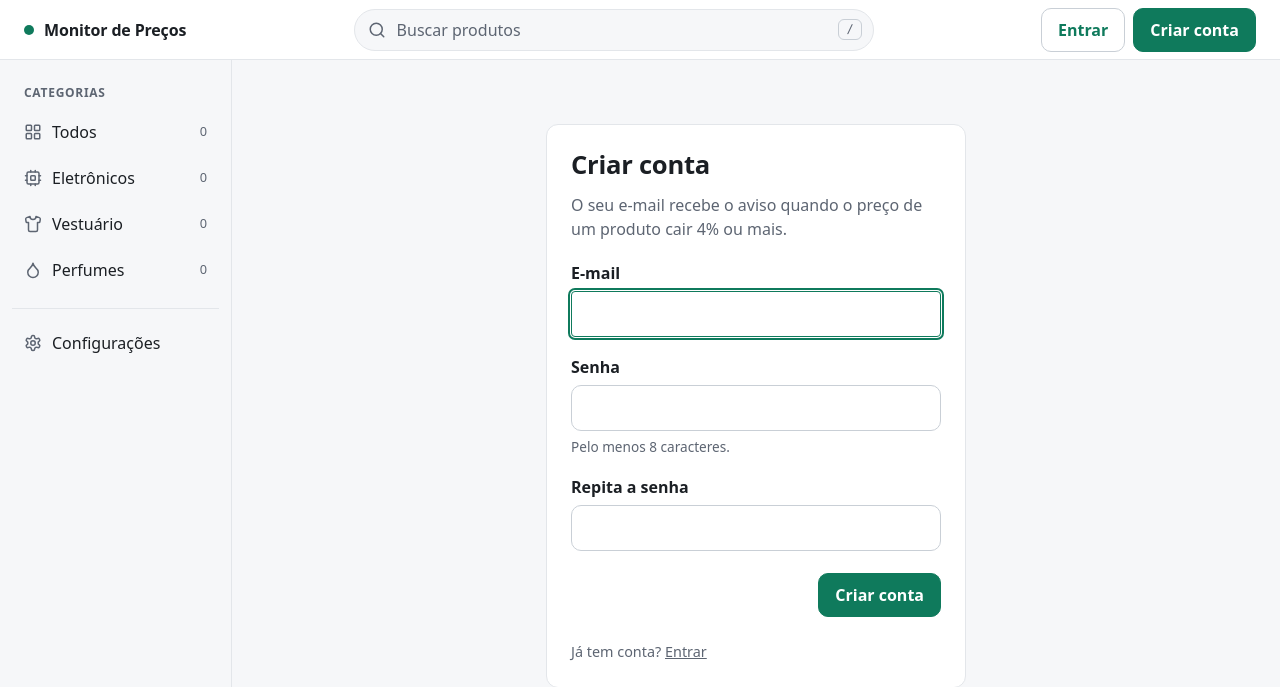
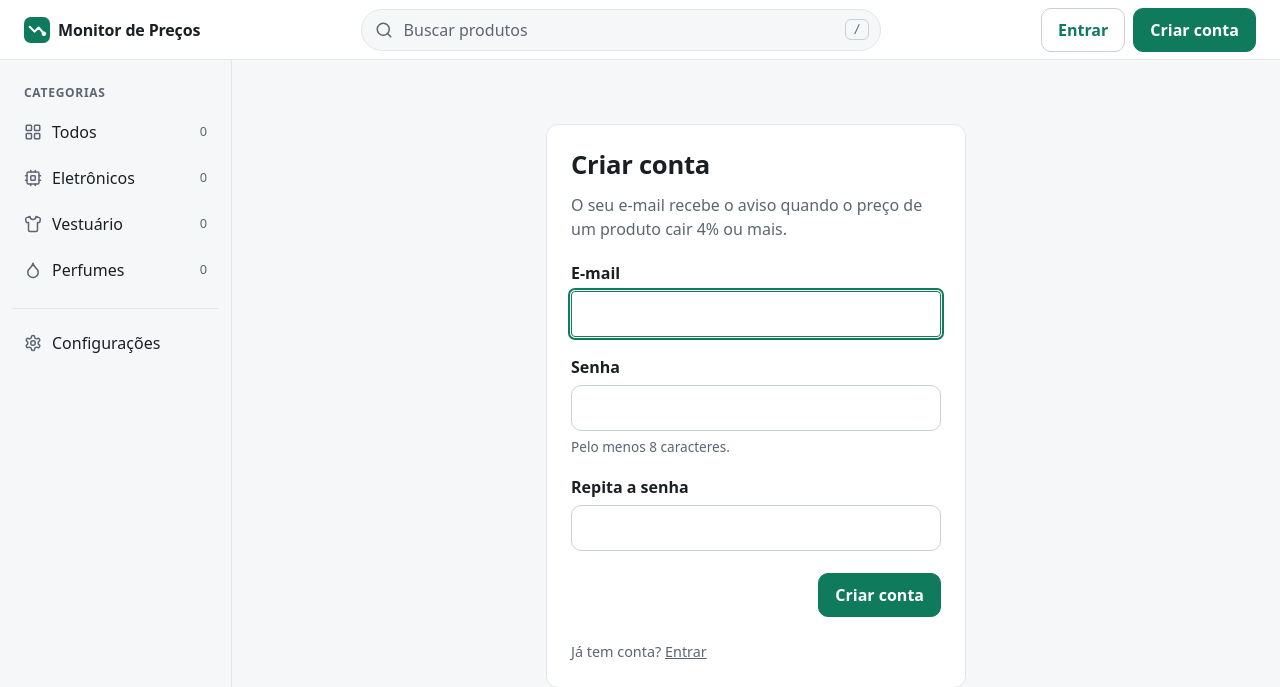
Before and after one commit to GuilhermeWaldemir/monitor-de-precos, a Flask app: page /signup in a window 1280 px wide. Shown: the top 687 px of the page. Run offline with Flask 3, Linux system fonts and the light colour scheme; data comes from the database, SQL or seed files in the repository; data that the repository does not hold is empty.

Commit message:
feat: add the project logo (SVG) to the top bar, the browser tab and the README
- a rounded badge with a falling price line: what the project is about
- inline in the top bar so it uses the site colors; standalone file follows light/dark
- also fixes the SMTP app password: the spaces Google shows are ignored

Co-Authored-By: Claude Opus 5 <noreply@anthropic.com>

```diff
--- a/monitor/emailer.py
+++ b/monitor/emailer.py
@@ -36,7 +36,9 @@ class SmtpConfig:
     def from_env(cls) -> "SmtpConfig | None":
         """The configuration, or None when the .env does not have the account yet."""
         user = os.environ.get("MONITOR_SMTP_USER", "").strip()
-        password = os.environ.get("MONITOR_SMTP_PASSWORD", "").strip()
+        # Google shows the app password in groups of four ("abcd efgh ijkl mnop"), but the
+        # spaces are only to make it readable: the password itself has none.
+        password = os.environ.get("MONITOR_SMTP_PASSWORD", "").replace(" ", "").strip()
         if not user or not password:
             return None
         return cls(
--- a/monitor/static/style.css
+++ b/monitor/static/style.css
@@ -209,11 +209,11 @@ img { max-width: 100%; }
   background: var(--surface);
   border-bottom: 1px solid var(--border);
 }
-.brand { text-decoration: none; letter-spacing: -0.01em; white-space: nowrap; }
-.brand::before {
-  content: ""; display: inline-block; width: 10px; height: 10px; margin-right: 10px;
-  border-radius: 50%; background: var(--accent); vertical-align: 1px;
+.brand {
+  display: inline-flex; align-items: center; gap: var(--space-2);
+  text-decoration: none; letter-spacing: -0.01em; white-space: nowrap;
 }
+.brand-mark { flex-shrink: 0; }  /* the logo keeps its size when the top bar gets tight */
 
 /* ---------- Search bar ---------- */
 .search {
--- a/monitor/templates/base.html
+++ b/monitor/templates/base.html
@@ -7,13 +7,23 @@
   <meta charset="utf-8">
   <meta name="viewport" content="width=device-width, initial-scale=1">
   <title>{% block title %}Monitor de Preços{% endblock %}</title>
+  <link rel="icon" href="{{ url_for('static', filename='logo-mark.svg') }}" type="image/svg+xml">
   <link rel="stylesheet" href="{{ url_for('static', filename='style.css') }}">
 </head>
 <body>
   <a class="skip-link" href="#main">Pular para o conteúdo</a>
 
   <header class="topbar">
-    <a class="brand" href="{{ url_for('index') }}">Monitor de Preços</a>
+    <a class="brand" href="{{ url_for('index') }}">
+      {#- The logo is inline (not an <img>) so it can use the site's colors. -#}
+      <svg class="brand-mark" viewBox="0 0 32 32" width="26" height="26" aria-hidden="true" focusable="false">
+        <rect width="32" height="32" rx="8" fill="var(--accent)"/>
+        <polyline points="7,12 13,18 18,13 24.5,20.5" fill="none" stroke="var(--on-accent)"
+                  stroke-width="2.6" stroke-linecap="round" stroke-linejoin="round"/>
+        <circle cx="24.5" cy="20.5" r="2.8" fill="var(--on-accent)"/>
+      </svg>
+      <span>Monitor de Preços</span>
+    </a>
 
     <form class="search" role="search" method="get" action="{{ url_for('search') }}">
       <label class="sr-only" for="search-input">Buscar produtos</label>
```
Also changed, not shown: tests/test_app.py (+12 -0 lines), tests/test_emailer.py (+9 -1 lines), README.md, monitor/static/logo-mark.svg (added), monitor/static/logo.svg (added), 1 other file.
